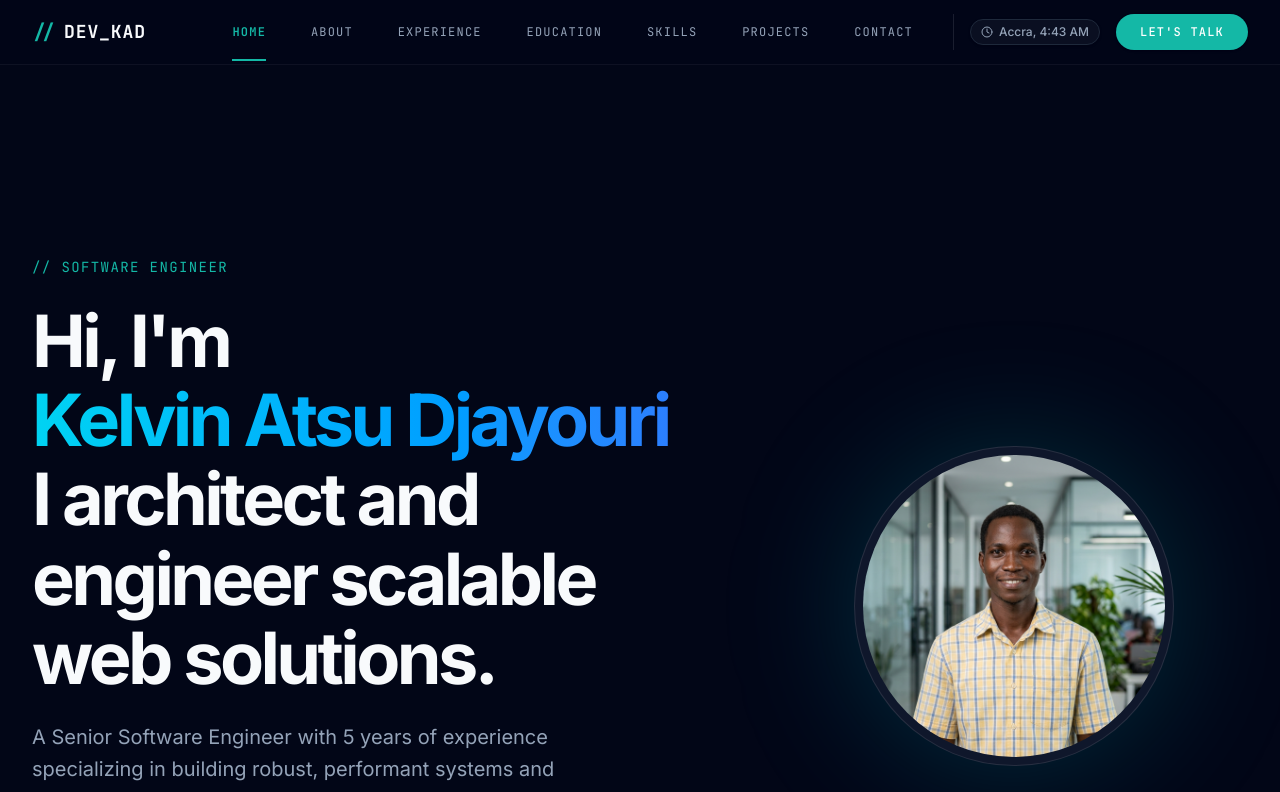
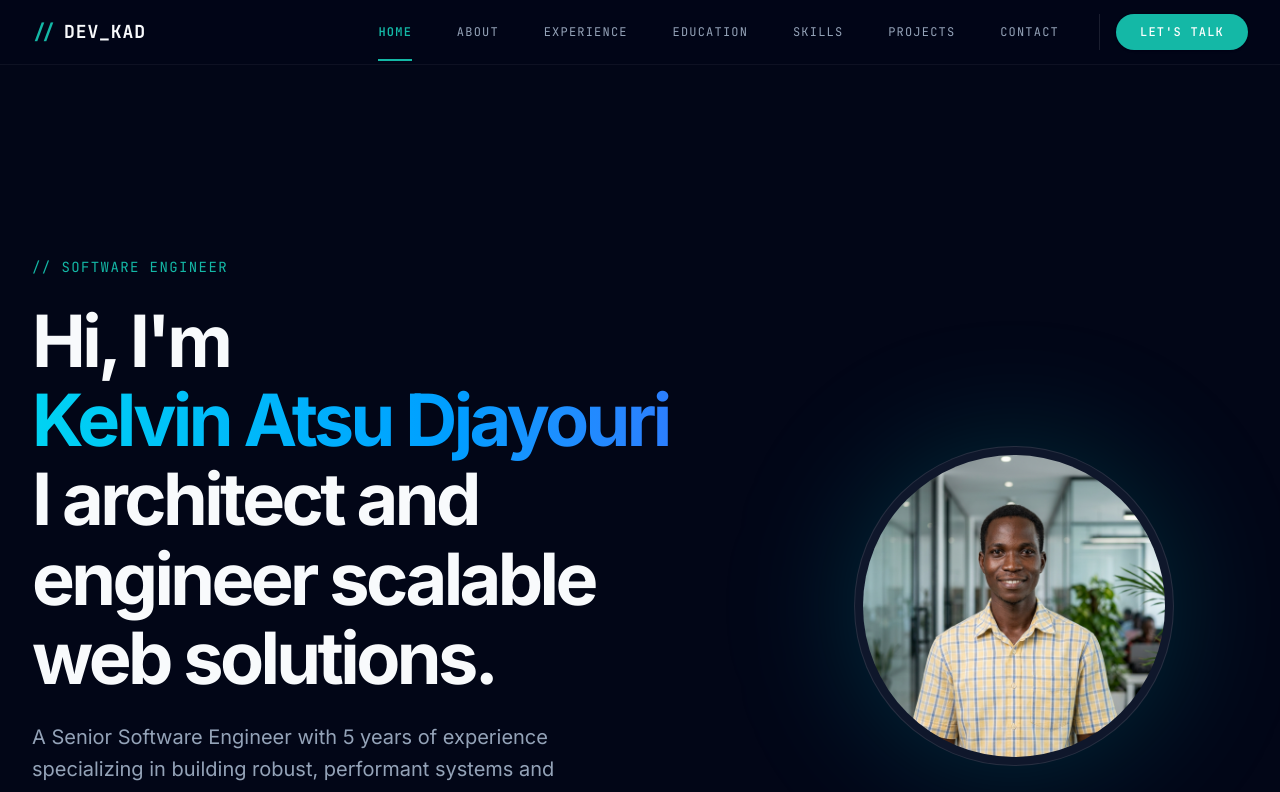
Before and after one commit to djayourikelvinatsu-hub/my_portfolio, a Next.js app: page / in a window 1280 px wide. Shown: the top 792 px of the page. Built offline with nearby package versions, Linux system fonts and the light colour scheme.

Commit message:
style: remove LocalTime component from navbar

```diff
--- a/src/components/layout/navbar.tsx
+++ b/src/components/layout/navbar.tsx
@@ -9,7 +9,6 @@ import { useTheme } from "next-themes"
 
 import { Button } from "@/components/ui/button"
 import { cn } from "@/lib/utils"
-import { LocalTime } from "@/components/ui/local-time"
 
 const navItems = [
     { name: "Home", path: "/" },
@@ -77,7 +76,6 @@ export function Navbar() {
                     ))}
 
                     <div className="flex items-center gap-4 ml-4 border-l border-white/10 pl-4">
-                        <LocalTime />
                         <Button
                             variant="ghost"
                             size="icon"
```
